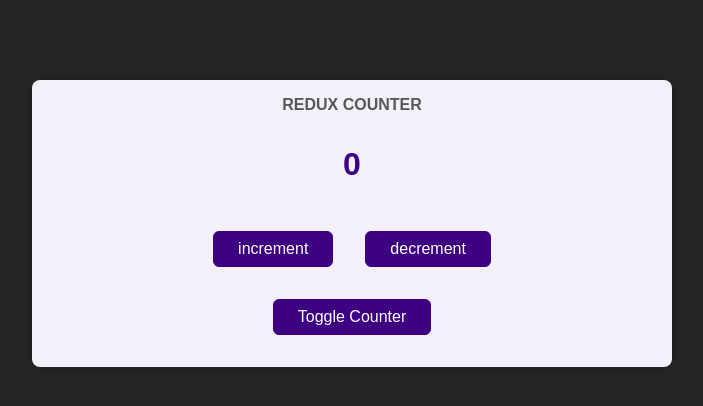
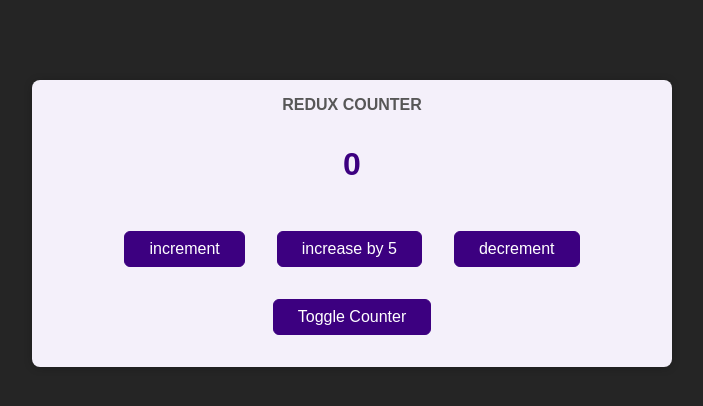
Before and after one commit to HassanTAli/Redux, a React (Create React App) app: page / in a window 1280 px wide. Shown: the top 406 px of the page, without its empty margins (288-991 px from the left). Built offline with nearby package versions, Linux system fonts and the light colour scheme.

Commit message:
add increase by 5 Function

```diff
--- a/src/components/Counter.js
+++ b/src/components/Counter.js
@@ -8,6 +8,10 @@ const Counter = () => {
 
   const incrementHandler = () => {
     dispatch({ type: 'increment' })
+  }
+
+  const increaseHandler = () => {
+    dispatch({ type: 'increase', amount: 5 })
   }
 
   const decrementHandler = () => {
@@ -22,6 +26,7 @@ const Counter = () => {
       <div className={classes.value}>{counter}</div>
       <div>
         <button onClick={incrementHandler}>increment</button>
+        <button onClick={increaseHandler}>increase by 5</button>
         <button onClick={decrementHandler}>decrement</button>
       </div>
       <button onClick={toggleCounterHandler}>Toggle Counter</button>
```
